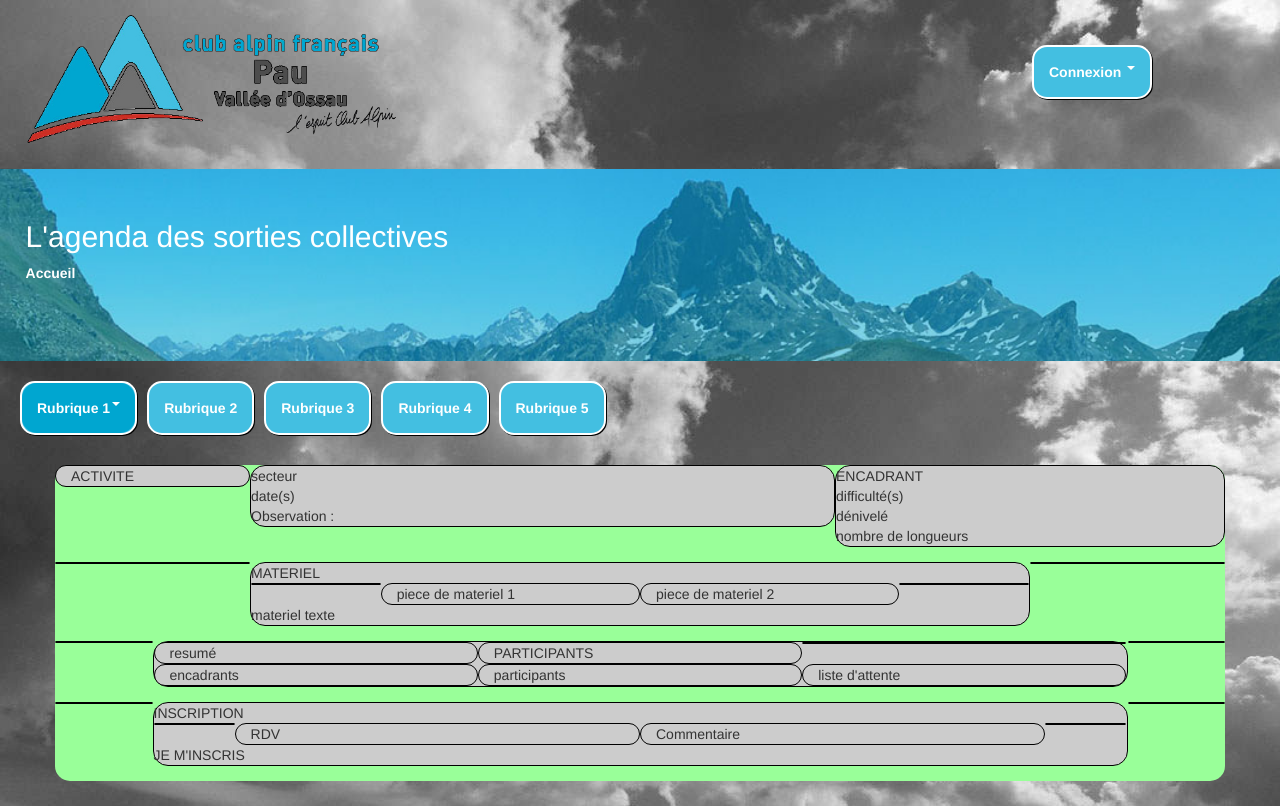
After one commit to yunius/Agenda, a PHP site: template views/fichecollective.html.twig in a window 1280 px wide. The commit adds this page. Run offline with PHP 8.4, Linux system fonts and the light colour scheme; the template is opened without the code that fills it, so the values that code supplies are empty; some libraries are stand-ins or nearby versions.

Commit message:
integration fiche collective

```diff
--- /dev/null
+++ b/views/fichecollective.html.twig
@@ -0,0 +1,83 @@
+{% extends "layout.html.twig" %}
+
+{% block title %}Description de la Collective{% endblock %}
+
+{% block content %}
+    <div class="container monContenu">
+        <div class="row section">
+            <div class="col-md-2">ACTIVITE</div>
+
+            <div class="col-md-6">
+                <div class="row">{{collective.collTitre}}</div>
+                <div class="row">secteur</div>
+                <div class="row">date(s)</div>
+                <div class="row">Observation :</div>
+
+            </div>
+            <div class="col-md-4">
+                <div class="row">ENCADRANT</div>
+                <div class="row">difficulté(s)</div>
+                <div class="row">dénivelé</div>
+                <div class="row">nombre de longueurs</div>
+            </div>
+
+        </div>
+        <div class="row section">
+            <div class="col-md-2"></div>
+
+            <div class="col-md-8">
+                <div class="row">MATERIEL</div>
+                <div class="row">
+                    <div class="col-md-2"></div>
+                    <div class="col-md-4">piece de materiel 1</div>
+                    <div class="col-md-4">piece de materiel 2</div>
+                    <div class="col-md-2"></div>
+                </div>
+                <div class="row">materiel texte</div>
+            </div>
+
+            <div class="col-md-2"></div>
+
+        </div>
+        <div class="row section">
+
+            <div class="col-md-1"></div>
+
+            <div class="col-md-10">
+
+                <div class="row">
+                   <div class="col-md-4">resumé</div>
+                   <div class="col-md-4">PARTICIPANTS</div>
+                   <div class="col-md-4"></div>
+                </div>
+
+                <div class="row">
+                   <div class="col-md-4">encadrants</div>
+                   <div class="col-md-4">participants</div>
+                   <div class="col-md-4">liste d'attente</div>
+                </div>
+
+            </div>
+
+            <div class="col-md-1"></div>
+
+        </div>
+        <div class="row section">
+            <div class="col-md-1"></div>
+            <div class="col-md-10">
+                <div class="row">INSCRIPTION</div>
+
+                <div class="row">
+                    <div class="col-md-1"></div>
+                    <div class="col-md-5">RDV</div>
+                    <div class="col-md-5">Commentaire</div>
+                    <div class="col-md-1"></div>
+                </div>
+
+                <div class="row">JE M'INSCRIS</div>
+            </div>
+            <div class="col-md-1"></div>
+        </div>
+    </div>
+
+{% endblock %}
--- a/views/index.html.twig
+++ b/views/index.html.twig
@@ -26,7 +26,9 @@
                     <div class="row">
                         <div class="col-md-6 col-xs-6">encadrant :{{collective.adherent.prenomAdherent}} {{collective.adherent.nomAdherent}}</div>
                         <div class="col-md-6 col-xs-6">inscription nb inscrit : {{participants[id]}} / {{collective.collNbParticipantMax}}
-                        il reste {{(collective.collNbParticipantMax)-(participants[id])}} place</div>
+                        il reste {{(collective.collNbParticipantMax)-(participants[id])}} place
+                        <h4><a href="{{ path('fichecollective',{'id': id} ) }}">S'inscrire à cette collective</a></h4>
+                        </div>
                     </div>
 
                 </div>
--- a/web/css/BoostrapTemplate.css
+++ b/web/css/BoostrapTemplate.css
@@ -140,4 +140,11 @@
 
 .monContenu .row [class^="col-"] {
     border: 1px solid #000;
+    background-color: #cccccc;
+    border-radius: 15px;
+
 }
+
+.section {
+    margin-bottom: 15px;
+}
```
Also changed, not shown: app/routes.php (+7 -1 lines), src/DAO/CollectiveDAO.php (+12 -0 lines), views/index.test.php (deleted, +0 -27 lines).
